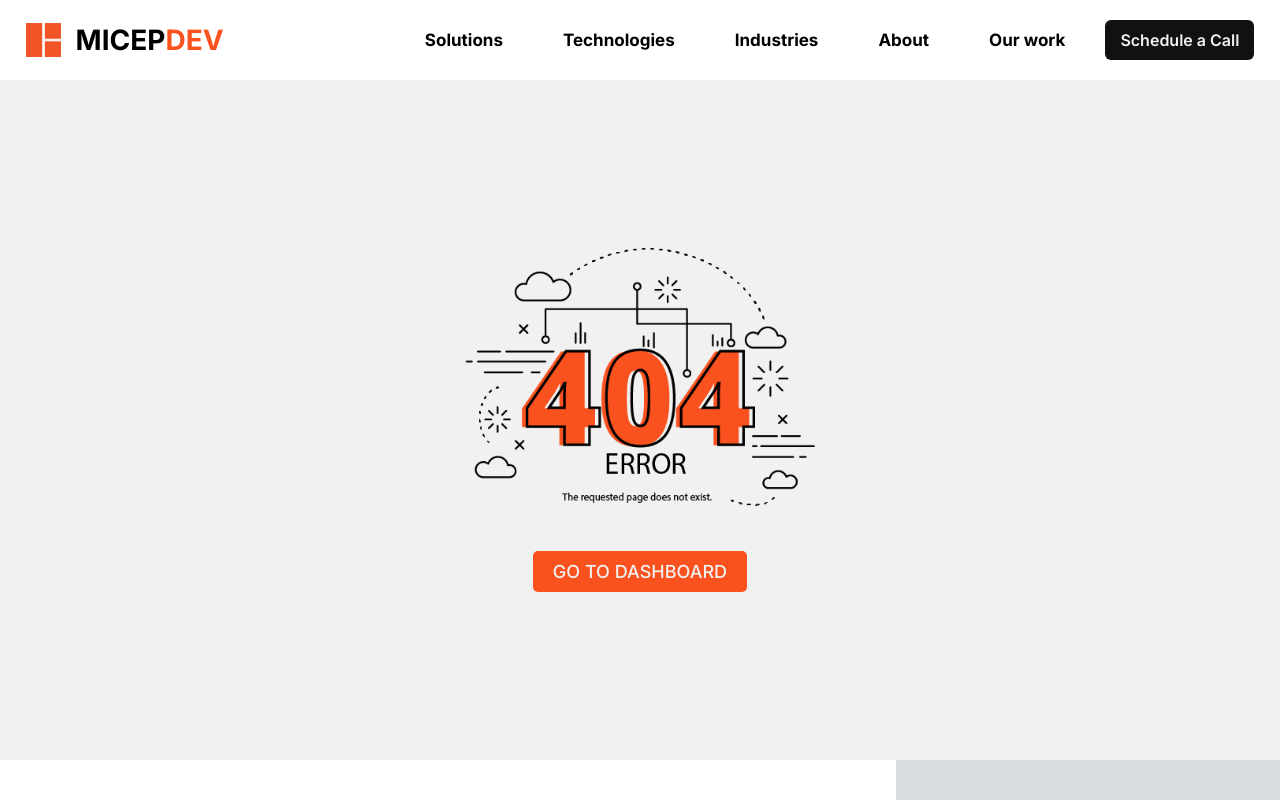
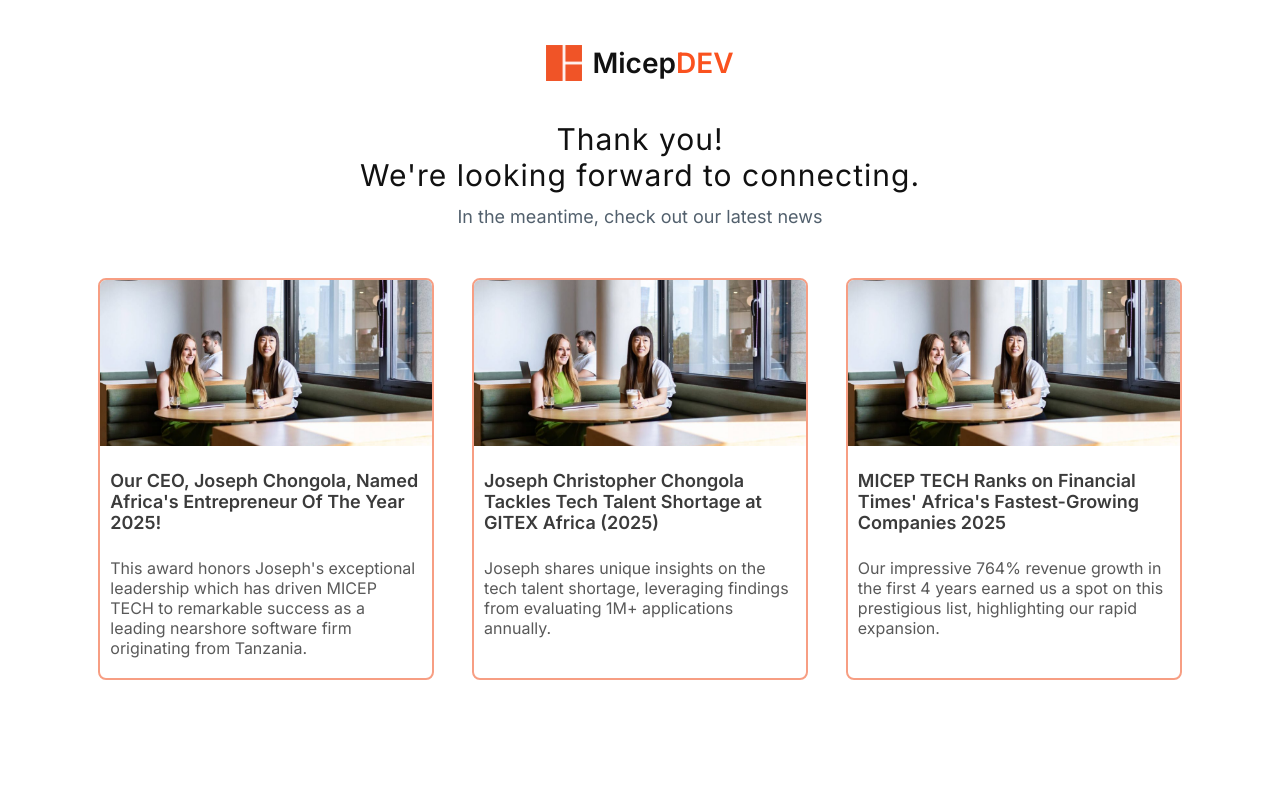
Before and after one commit to mixro/Micep-frontend, a React (Vite) app: page /success in a window 1280 px wide. Shown: the top 800 px of the page. Built offline with nearby package versions, Linux system fonts and the light colour scheme.

Commit message:
feat: develop success page UI

```diff
--- a/src/App.jsx
+++ b/src/App.jsx
@@ -9,6 +9,7 @@
 import About from './pages/about/About';
 import NotFound from './pages/notFound/NotFound';
 import Call from './pages/call/Call';
+import Success from './pages/success/Success';
 
 function App() {
   return (
@@ -25,7 +26,8 @@
           <Route path='/about-us' element={<Layout><About /></Layout>} />
 
           {/*------- Without layout ---------*/}
-          <Route path="/start" element={<Call />} />
+          <Route path="/start/basic-details" element={<Call />} />
+          <Route path="/success" element={<Success />} />
           <Route path='*' element={<Layout><NotFound /></Layout>} />
         </Routes>
       </Router>
--- a/src/components/topbar/Topbar.jsx
+++ b/src/components/topbar/Topbar.jsx
@@ -61,7 +61,7 @@
                 ))}
             </div>
             <div className="topbar-button">
-                <Link to="/start" className="link-main">
+                <Link to="/start/basic-details" className="link-main">
                     <button>Schedule a Call</button>
                 </Link>
             </div>
--- a/src/pages/call/Call.jsx
+++ b/src/pages/call/Call.jsx
@@ -1,5 +1,6 @@
 import { East } from '@mui/icons-material'
 import "./call.css"
+import { Link } from 'react-router-dom'
 
 const Call = () => {
   return (
@@ -49,7 +50,9 @@
                 </div>
             </div>
             <div className="call-user-button">
-                <button>Get Started <East /></button>
+                <Link to='/success' className='link-main'>
+                    <button>Get Started <East /></button>
+                </Link>
             </div>
             <div className="LARGESCREEN">
                 <div className="call-footer">
--- a/src/pages/home/Home.jsx
+++ b/src/pages/home/Home.jsx
@@ -39,7 +39,7 @@
           <p>Access 4,000+ timezone-aligned software engineers with experience in AI and 100+ other technologies.</p>
         </div>
         <div className="hero-button">
-          <Link to="/start" className='link-main'>
+          <Link to="/start/basic-details" className='link-main'>
             <button>Schedule a Call</button>
           </Link>
         </div>
--- /dev/null
+++ b/src/pages/success/Success.jsx
@@ -0,0 +1,39 @@
+import { Link } from 'react-router-dom'
+import { successStories } from '../../static/DummyData'
+import './success.css'
+
+const Success = () => {
+  return (
+    <div className="success">
+        <div className="success-top">
+            <Link to='/' className="link-main">
+                <div className="micep-logo-wrapper">
+                    <div className="micep-logo-image">
+                        <img src="/micep-logo.png" alt="MICEP LOGO" />
+                    </div>
+                    <p>Micep<span className='orange-dot'>DEV</span></p>
+                </div>
+            </Link>
+            <div className="success-top-info">
+                <h2>Thank you! <br />We're looking forward to connecting.</h2>
+                <p>In the meantime, check out our latest news</p>
+            </div>
+        </div>
+        <div className="success_stories">
+            {successStories.map((story) => (
+                <div className="success_stories_item" key={story._id}>
+                    <div className="success_stories_image">
+                        <img src="/assets/About_story-1.jpg" alt="SUCCESS" />
+                    </div>
+                    <div className="success_stories_info">
+                        <h3>{story.title}</h3>
+                        <p>{story.desc}</p>
+                    </div>
+                </div>
+            ))}
+        </div>
+    </div>
+  )
+}
+
+export default Success
--- /dev/null
+++ b/src/pages/success/success.css
@@ -0,0 +1,107 @@
+.success {
+    padding: 3.5% 4% 0;
+    overflow-x: hidden;
+}
+
+  /*----------------- success top -------------------*/
+.success-top {
+    gap: 40px;
+    display: flex;
+    align-items: center;
+    flex-direction: column;
+}
+
+.success-top-info {
+    display: flex;
+    align-items: center;
+    flex-direction: column;
+    gap: 10px;
+    text-align: center;
+}
+
+.success-top-info h2 {
+    font-size: 30px;
+    font-weight: 400;
+    letter-spacing: 1px;
+    color: var(--soft-black);
+}
+
+.success-top-info p {
+    font-size: 18px;
+    line-height: 28px;
+    color: var(--text-color);
+    max-width: 600px;
+}
+
+
+  /*----------------- success stories -------------------*/
+.success_stories {
+    padding: 4%;
+    display: flex;
+    justify-content: space-between;
+    gap: 30px;
+}
+
+.success_stories_item {
+    flex-basis: 31%;
+    border-radius: 8px;
+    border: 2px solid var(--deep-pink);
+}
+
+.success_stories_image {
+    width: 100%;
+}
+
+.success_stories_image img {
+    width: 100%;
+    object-fit: cover;
+    border-radius: 6px 6px 0 0;
+    aspect-ratio: 1/0.5;
+}
+
+.success_stories_info {
+    padding: 20px 10px;
+}
+
+.success_stories_info h3 {
+    font-size: 18px;
+    font-weight: 600;
+    margin-bottom: 25px;
+    color: rgb(59, 59, 59);
+}
+
+.success_stories_info p {
+    font-size: 16px;
+    line-height: 20px;
+    color: rgb(89, 89, 89);
+}
+
+
+
+   /*--------------MEDIA QUERY AND SCREEN--------------*/
+@media screen and (max-width: 770px) {
+    .success {
+        padding: 10% 2% 5%;
+    }
+
+    /*----------------- success top -------------------*/
+    .success-top {
+        gap: 30px;
+    }
+
+    .success-top-info h2 {
+        font-size: 24px;
+        font-weight: 500;
+    }
+
+    .success-top-info p {
+        font-size: 16px;
+        margin-bottom: 20px;
+    }
+
+    /*----------------- success stories -------------------*/
+    .success_stories {
+        padding: 2%;
+        flex-direction: column;
+    }
+}
--- a/src/static/DummyData.js
+++ b/src/static/DummyData.js
@@ -810,3 +810,25 @@
     desc: "Just as we build cutting-edge software, growth drives us. We harness resources to advance skills. Continuously learn from Africa’s tech landscape. Challenge norms to stay ahead."
   }
 ];
+
+
+export const successStories = [
+  {
+    _id: 1,
+    img: 'https://cdn.businessday.ng/wp-content/uploads/2024/07/20240715_171146_0000.png',
+    title: 'Our CEO, Joseph Chongola, Named Africa\'s Entrepreneur Of The Year 2025!',
+    desc: 'This award honors Joseph\'s exceptional leadership which has driven MICEP TECH to remarkable success as a leading nearshore software firm originating from Tanzania.'
+  },
+  {
+    _id: 2,
+    img: 'https://lookaside.fbsbx.com/lookaside/crawler/media/?media_id=1070109985146368',
+    title: 'Joseph Christopher Chongola Tackles Tech Talent Shortage at GITEX Africa (2025)',
+    desc: 'Joseph shares unique insights on the tech talent shortage, leveraging findings from evaluating 1M+ applications annually.'
+  },
+  {
+    _id: 3,
+    img: 'https://www.techloy.com/content/images/2023/05/The-Fastest-Growing-Tech-Companies-in-Africa-for-2023--2---1-.png',
+    title: 'MICEP TECH Ranks on Financial Times\' Africa\'s Fastest-Growing Companies 2025',
+    desc: 'Our impressive 764% revenue growth in the first 4 years earned us a spot on this prestigious list, highlighting our rapid expansion.'
+  }
+];
```
